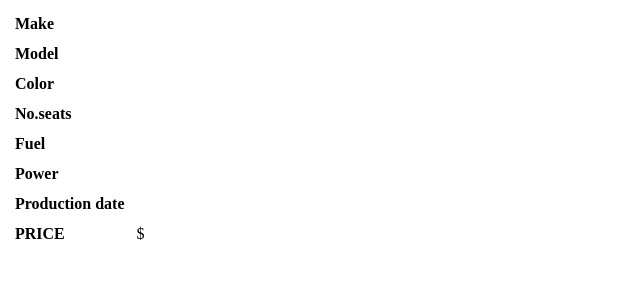
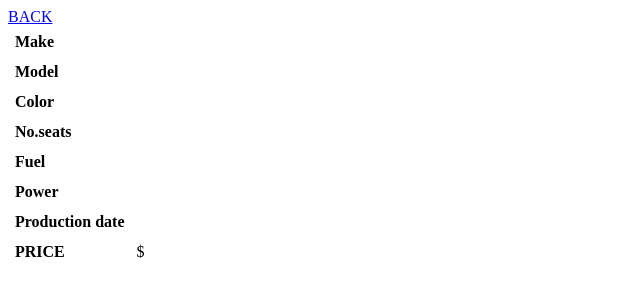
Before and after one commit to igorklepuszewski/portal-samochodowy, a Django app: template portal/website/templates/car.html in a window 1280 px wide. Shown: the top 300 px of the page, without its empty margins (0-640 px from the left). Run offline with Django 4.2, Linux system fonts and the light colour scheme; the template is opened without the code that fills it, so the values that code supplies are empty.

Commit message:
przejscia do detail

```diff
--- a/portal/website/templates/car.html
+++ b/portal/website/templates/car.html
@@ -1,6 +1,7 @@
 {% extends "base.html" %}
 
 {% block content %}
+<div><a href="{% url 'main' %}">BACK</a></div>
 <table>
     <tr>
         <th>Make</th>
--- a/portal/website/templates/main.html
+++ b/portal/website/templates/main.html
@@ -28,7 +28,10 @@
                 <td>{{ car.detail.power }}</td>
                 <td>{{ car.detail.production_date }}</td>
                 <td>${{ car.detail.price }}</td>
+                <td><a href="{% url 'car' car.id %}"> GO </a></td>
+
     </tr>
+
 {% endfor %}
 </table>
 {% endblock content %}
```
Lines whose indentation alone changed are shown as unchanged.
